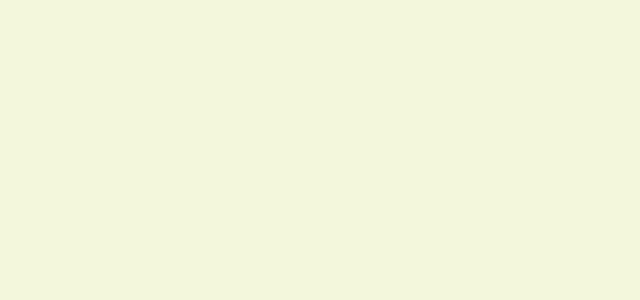
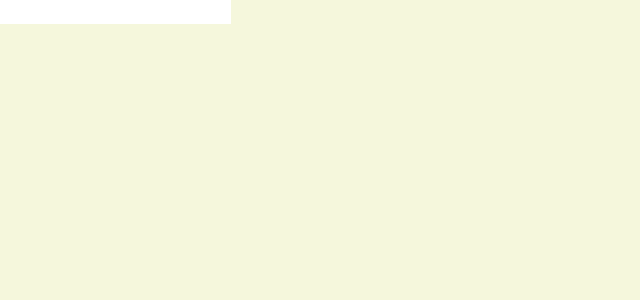
Before and after one commit to SEPOTOM/calculator, a React (Vite) app: page / in a window 1280 px wide. Shown: the top 300 px of the page, without its empty margins (0-640 px from the left). Built offline with nearby package versions, Linux system fonts and the light colour scheme.

Commit message:
feat(App): display the display

```diff
--- a/src/App.tsx
+++ b/src/App.tsx
@@ -1,3 +1,5 @@
-const App = () => null;
+const App = () => (
+  <input role="alert" type="text" readOnly aria-label="Calculator display" />
+);
 
 export default App;
```
